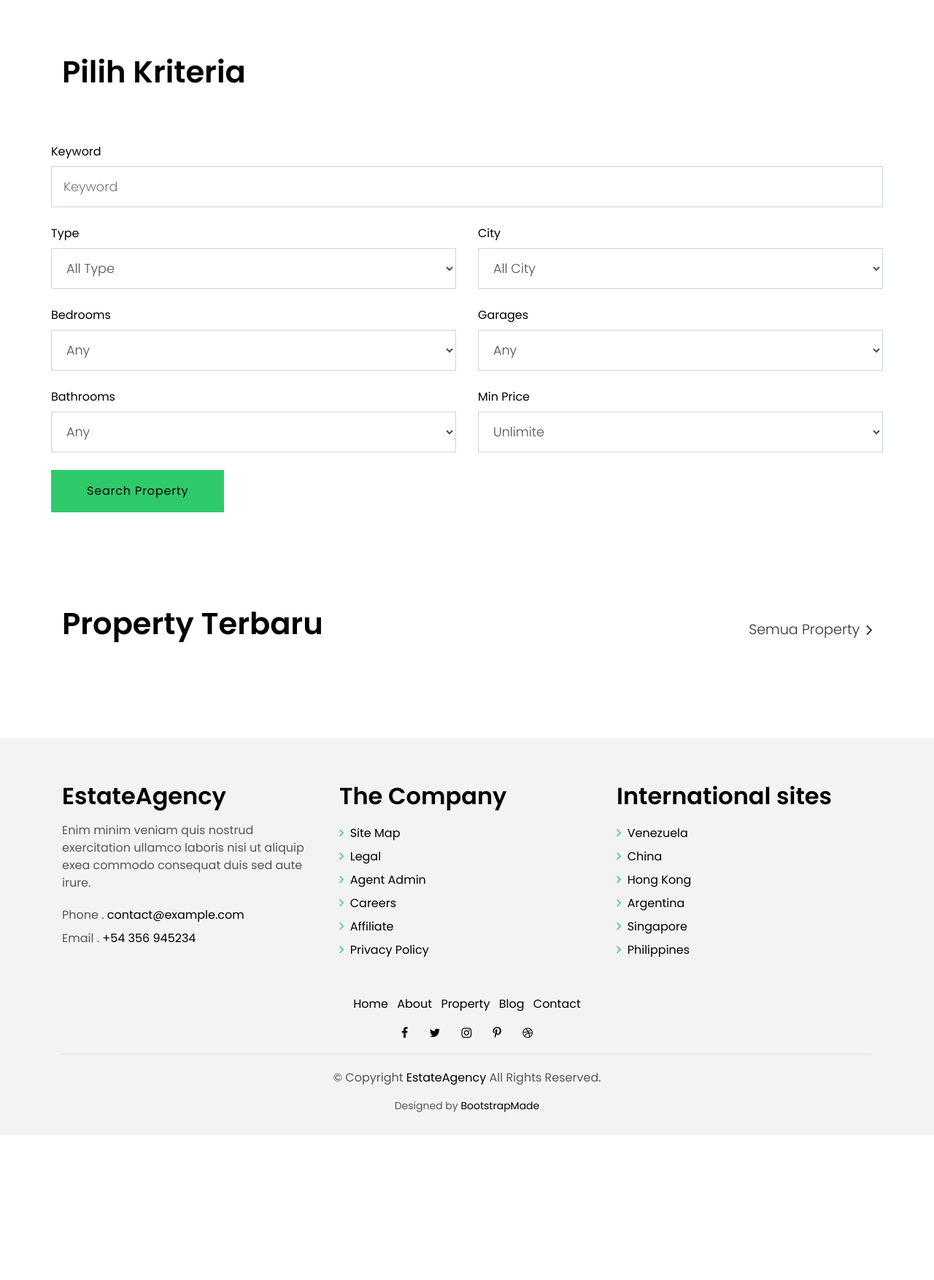
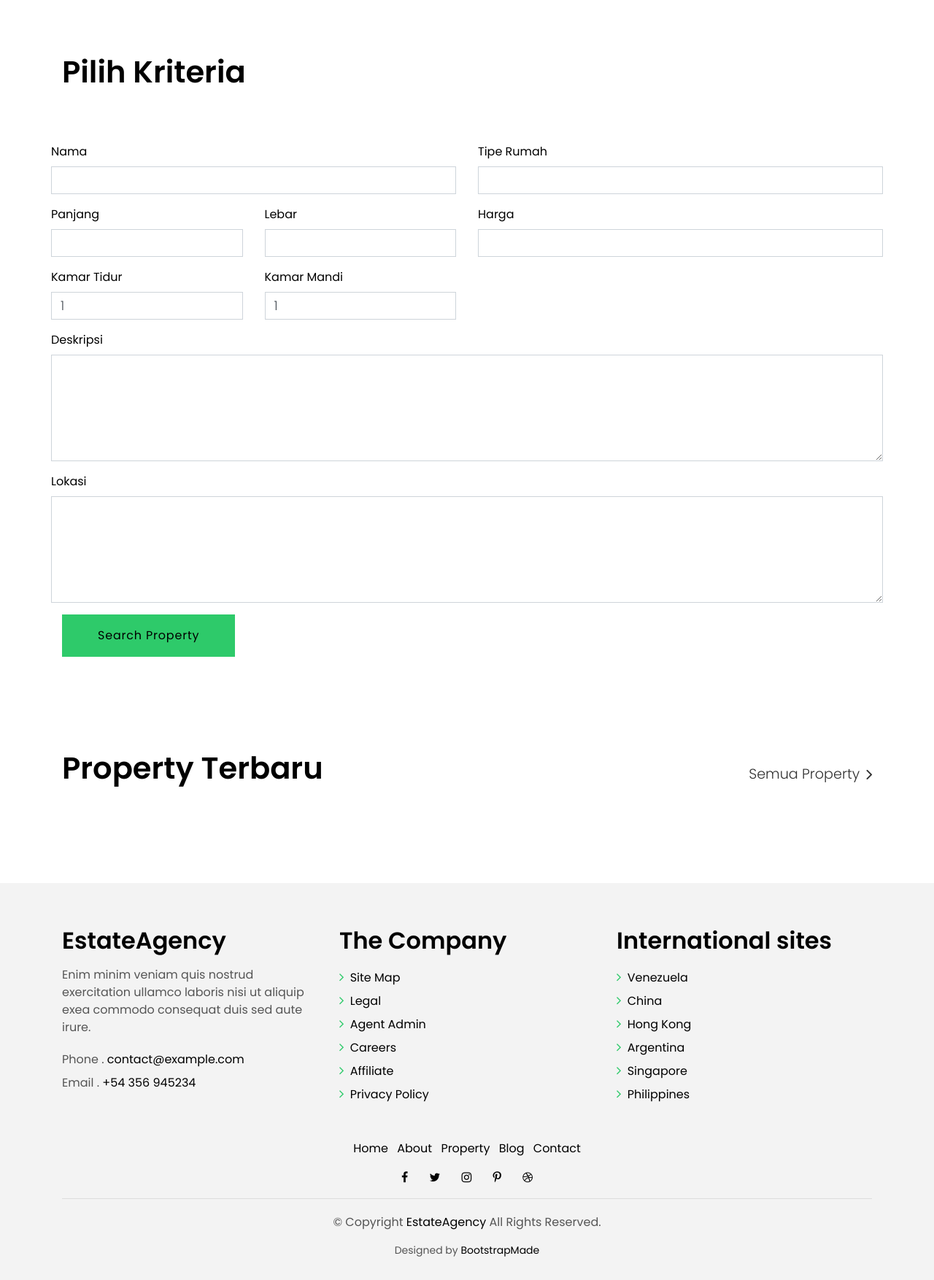
Before and after one commit to azkaChaniago/dss_property, a Django app: page / in a window 1280 px wide. Shown: the part 854-2608 px from the top of the page at 73% size. Before the commit the page ends 2378 px from the top, so only its background shows below. Run offline with Django 3.2, Linux system fonts and the light colour scheme; the visitor is signed in with stand-in values (Sample User, id 1); data that the repository does not hold is empty; some libraries are stand-ins or nearby versions.

Commit message:
create form estate criteria

```diff
--- a/property/forms.py
+++ b/property/forms.py
@@ -1,4 +1,5 @@
 from django import forms
+from django.forms import TextInput, Textarea, IntegerField, FloatField
 from django.contrib.auth.models import User
 from .models import Customer, Estate, Profession
 
@@ -67,8 +68,4 @@ class CustomerForm(forms.Form):
 class EstateForm(forms.ModelForm):
     class Meta:
         model = Estate
-        fields = [
-            "name", "lot_type", "lot_length", "lot_width",
-            "price", "description", "locations", "picture",
-            "bedroom", "bathroom"
-        ]
+        exclude = ["picture"]
--- a/property/templates/home.html
+++ b/property/templates/home.html
@@ -1,6 +1,6 @@
 {% extends 'base.html' %}
+{% load widget_tweaks %}
 {% load static %}
-
 {% block content %}
 
 <!--/ Carousel Star /-->
@@ -55,107 +55,91 @@
     </div>
     <div class="row">
       <form class="form-a">
+        {% csrf_token %}
         <div class="row">
-          <div class="col-md-12 mb-2">
+          <div class="col-6">
             <div class="form-group">
-              <label for="Type">Keyword</label>
-              <input
-                type="text"
-                class="form-control form-control-lg form-control-a"
-                placeholder="Keyword"
-              />
+              <label for="{% render_field estate_forms.name.id_for_label %}">
+                {% render_field estate_forms.name.label %}
+              </label>
+              {% render_field estate_forms.name class+='form-control' %}
             </div>
           </div>
-          <div class="col-md-6 mb-2">
+          <div class="col-6">
             <div class="form-group">
-              <label for="Type">Type</label>
-              <select
-                class="form-control form-control-lg form-control-a"
-                id="Type"
-              >
-                <option>All Type</option>
-                <option>For Rent</option>
-                <option>For Sale</option>
-                <option>Open House</option>
-              </select>
+              <label for="{% render_field estate_forms.lot_type.id_for_label %}">
+                {% render_field estate_forms.lot_type.label %}
+              </label>
+              {% render_field estate_forms.lot_type class+='form-control' %}
             </div>
           </div>
-          <div class="col-md-6 mb-2">
+        </div>
+        <div class="row">
+          <div class="col-3">
             <div class="form-group">
-              <label for="city">City</label>
-              <select
-                class="form-control form-control-lg form-control-a"
-                id="city"
-              >
-                <option>All City</option>
-                <option>Alabama</option>
-                <option>Arizona</option>
-                <option>California</option>
-                <option>Colorado</option>
-              </select>
+              <label for="{% render_field estate_forms.lot_length.id_for_label %}">
+                {% render_field estate_forms.lot_length.label %}
+              </label>
+              {% render_field estate_forms.lot_length class+='form-control' %}
             </div>
           </div>
-          <div class="col-md-6 mb-2">
+          <div class="col-3">
             <div class="form-group">
-              <label for="bedrooms">Bedrooms</label>
-              <select
-                class="form-control form-control-lg form-control-a"
-                id="bedrooms"
-              >
-                <option>Any</option>
-                <option>01</option>
-                <option>02</option>
-                <option>03</option>
-              </select>
+              <label for="{% render_field estate_forms.lot_width.id_for_label %}">
+                {% render_field estate_forms.lot_width.label %}
+              </label>
+              {% render_field estate_forms.lot_width class+='form-control' %}
             </div>
           </div>
-          <div class="col-md-6 mb-2">
+          <div class="col-6">
             <div class="form-group">
-              <label for="garages">Garages</label>
-              <select
-                class="form-control form-control-lg form-control-a"
-                id="garages"
-              >
-                <option>Any</option>
-                <option>01</option>
-                <option>02</option>
-                <option>03</option>
-                <option>04</option>
-              </select>
+              <label for="{% render_field estate_forms.price.id_for_label %}">
+                {% render_field estate_forms.price.label %}
+              </label>
+              {% render_field estate_forms.price class+='form-control' %}
             </div>
           </div>
-          <div class="col-md-6 mb-2">
+        </div>
+        <div class="row">
+          <div class="col-3">
             <div class="form-group">
-              <label for="bathrooms">Bathrooms</label>
-              <select
-                class="form-control form-control-lg form-control-a"
-                id="bathrooms"
-              >
-                <option>Any</option>
-                <option>01</option>
-                <option>02</option>
-                <option>03</option>
-              </select>
+              <label for="{% render_field estate_forms.bedroom.id_for_label %}">
+                {% render_field estate_forms.bedroom.label %}
+              </label>
+              {% render_field estate_forms.bedroom class+='form-control' %}
             </div>
           </div>
-          <div class="col-md-6 mb-2">
+          <div class="col-3">
             <div class="form-group">
-              <label for="price">Min Price</label>
-              <select
-                class="form-control form-control-lg form-control-a"
-                id="price"
-              >
-                <option>Unlimite</option>
-                <option>$50,000</option>
-                <option>$100,000</option>
-                <option>$150,000</option>
-                <option>$200,000</option>
-              </select>
+              <label for="{% render_field estate_forms.bathroom.id_for_label %}">
+                {% render_field estate_forms.bathroom.label %}
+              </label>
+              {% render_field estate_forms.bathroom class+='form-control' %}
             </div>
           </div>
-          <div class="col-md-12">
-            <button type="submit" class="btn btn-b">Search Property</button>
+        </div>
+        <div class="row">
+          <div class="col-12">
+            <div class="form-group">
+              <label for="{% render_field estate_forms.description.id_for_label %}">
+                {% render_field estate_forms.description.label %}
+              </label>
+              {% render_field estate_forms.description class+='form-control' rows='5' %}
+            </div>
           </div>
+        </div>
+        <div class="row">
+          <div class="col-12">
+            <div class="form-group">
+              <label for="{% render_field estate_forms.locations.id_for_label %}">
+                {% render_field estate_forms.locations.label %}
+              </label>
+              {% render_field estate_forms.locations class+='form-control' rows='5' %}
+            </div>
+          </div>
+        </div>
+        <div class="col-md-12">
+          <button type="submit" class="btn btn-b">Search Property</button>
         </div>
       </form>
     </div>
--- a/property/views.py
+++ b/property/views.py
@@ -1,5 +1,5 @@
 import logging
-from .forms import LoginForm, CustomerForm
+from .forms import LoginForm, CustomerForm, EstateForm
 from .models import Estate, EstateDetails, EstateGallery
 from django.contrib.auth import authenticate, logout, login
 from django.shortcuts import render, redirect, reverse
@@ -57,11 +57,18 @@ def home(request):
     if not request.user.is_authenticated:
         return redirect('logout_client')
 
+    form = EstateForm()
+    if request.POST:
+        form = EstateForm(request.POST)
+        if form.is_valid():
+            pass
+
     templates = "home.html"
     context = {
         "title": "Welcome",
         "menu": "home_menu",
-        "estates": Estate.objects.all()
+        "estates": Estate.objects.all(),
+        "estate_forms": form
     }
 
     return render(request, templates, context)
```
